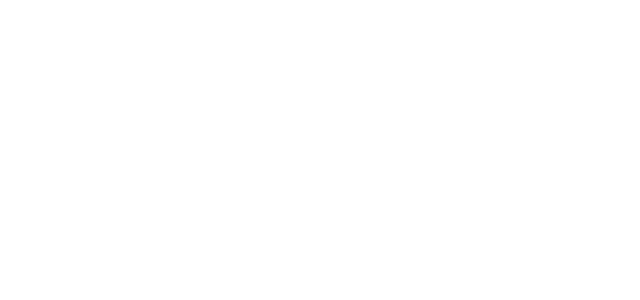
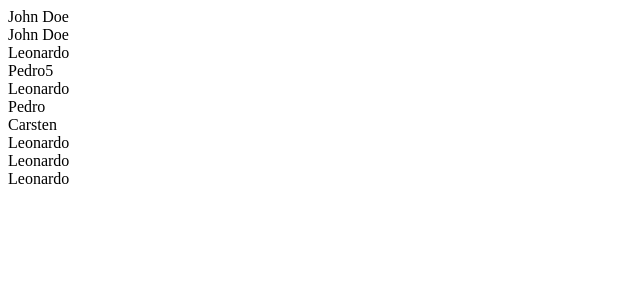
Before and after one commit to paulzimmclay/react-infinite-scroll, a React (Create React App) app: page / in a window 1280 px wide. Shown: the top 300 px of the page, without its empty margins (0-640 px from the left). Built offline with nearby package versions, Linux system fonts and the light colour scheme.

Commit message:
looping over names, displaying on page

```diff
--- a/src/App.js
+++ b/src/App.js
@@ -12,8 +12,14 @@
 
   render() {
     const { passengers } = this.state;
-    console.log(passengers);
-    return <div className="" />;
+
+    return (
+      <div className="">
+        {passengers.map((passenger) => (
+          <Passenger key={passenger._id} passenger={passenger} />
+        ))}
+      </div>
+    );
   }
 }
 export default App;
--- a/src/Passenger.js
+++ b/src/Passenger.js
@@ -2,7 +2,8 @@
 
 class Passenger extends React.Component {
   render() {
-    return <div>Passenger</div>;
+    const { passenger } = this.props;
+    return <div className="">{passenger.name}</div>;
   }
 }
 export default Passenger;
```
